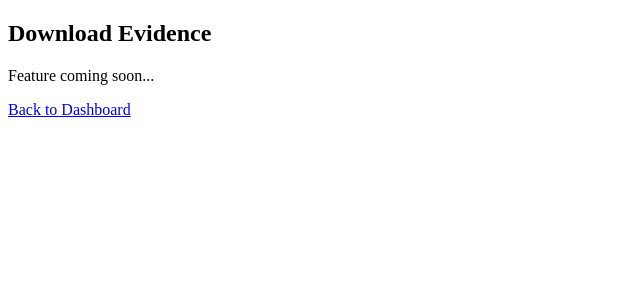
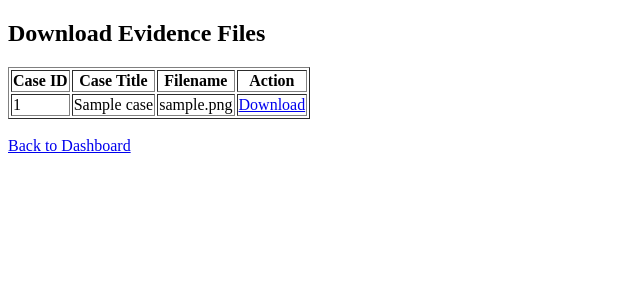
Before and after one commit to Mahalaxmi2710/S.A.F.E_Oips, a Flask app: page /download_evidence in a window 1280 px wide. Shown: the top 300 px of the page, without its empty margins (0-640 px from the left). Run offline with Flask 3, Linux system fonts and the light colour scheme; the visitor is signed in with stand-in values (Sample User, id 1); tables that the repository leaves empty hold one stand-in row (values such as "Sample post").

Commit message:
Update download_evidence.html

```diff
--- a/templates/download_evidence.html
+++ b/templates/download_evidence.html
@@ -2,8 +2,23 @@
 <html>
 <head><title>Download Evidence</title></head>
 <body>
-  <h2>Download Evidence</h2>
-  <p>Feature coming soon...</p>
-  <a href="/dashboard">Back to Dashboard</a>
+  <h2>Download Evidence Files</h2>
+  <table border="1">
+    <tr>
+      <th>Case ID</th>
+      <th>Case Title</th>
+      <th>Filename</th>
+      <th>Action</th>
+    </tr>
+    {% for evidence in evidence_list %}
+    <tr>
+      <td>{{ evidence[2] }}</td>
+      <td>{{ evidence[3] }}</td>
+      <td>{{ evidence[1] }}</td>
+      <td><a href="{{ url_for('uploaded_file', filename=evidence[1]) }}" download>Download</a></td>
+    </tr>
+    {% endfor %}
+  </table>
+  <br><a href="/dashboard">Back to Dashboard</a>
 </body>
 </html>
```
